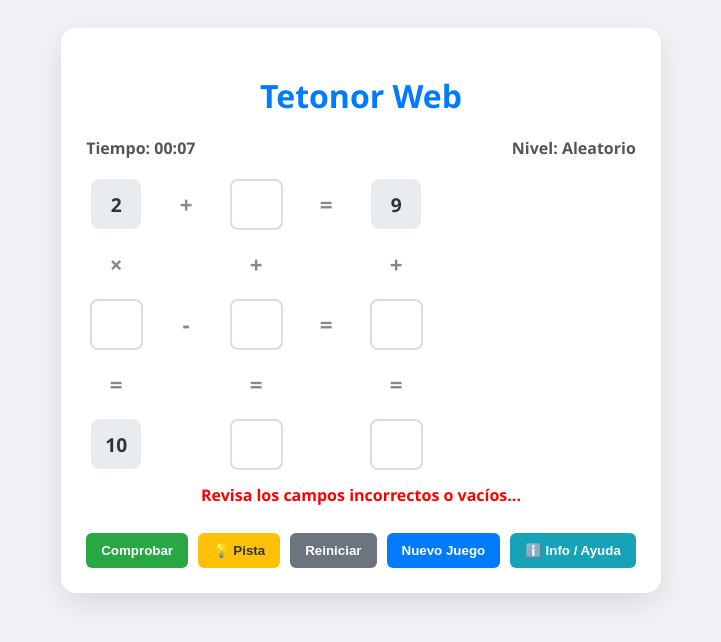
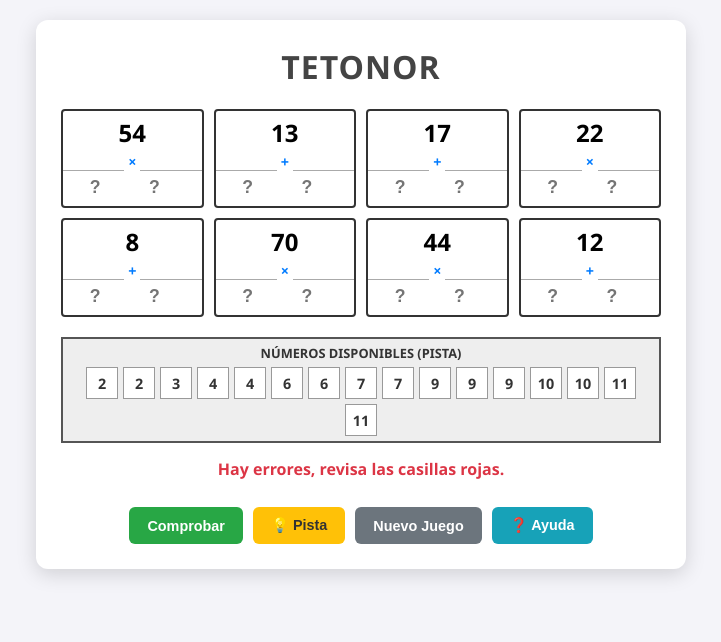
Before and after one commit to rukiaVale/Tetonor-game, a plain HTML site: page index.html in a window 1280 px wide. Both pictures are taken after a click on the button "Comprobar". Shown: the whole page, without its empty margins (279-1000 px from the left). Drawn offline with Linux system fonts and the light colour scheme.

Commit message:
Refactor Tetonor game layout and logic
Updated game title and improved styling for the Tetonor game. Enhanced game logic and user interface elements, including controls and hints.

```diff
--- a/index.html
+++ b/index.html
@@ -3,267 +3,260 @@
 <head>
     <meta charset="UTF-8">
     <meta name="viewport" content="width=device-width, initial-scale=1.0">
-    <title>Tetonor Web - Juega y Aprende</title>
+    <title>Tetonor Clásico</title>
     <style>
-        body { font-family: 'Segoe UI', sans-serif; display: flex; flex-direction: column; align-items: center; background-color: #f0f2f5; padding: 20px; color: #333; }
-        .game-container { background: white; padding: 25px; border-radius: 15px; box-shadow: 0 10px 30px rgba(0,0,0,0.1); text-align: center; margin-bottom: 20px; }
-        h1 { color: #007bff; margin-bottom: 20px; }
-        .stats { display: flex; justify-content: space-between; width: 100%; margin-bottom: 20px; font-weight: bold; color: #555; }
-        .grid { display: grid; grid-template-columns: repeat(5, 60px); grid-gap: 10px; align-items: center; justify-items: center; }
-        .cell { width: 50px; height: 50px; display: flex; align-items: center; justify-content: center; font-weight: bold; font-size: 1.2rem; }
-        input { width: 45px; height: 45px; text-align: center; border: 2px solid #ddd; border-radius: 8px; font-size: 1.2rem; color: #007bff; transition: 0.3s; }
-        input:focus { border-color: #007bff; outline: none; box-shadow: 0 0 5px rgba(0,123,255,0.5); }
-        .op { color: #888; font-size: 1.4rem; }
-        .res { color: #333; background: #e9ecef; border-radius: 8px; }
+        :root { --primary: #0056b3; --bg: #f4f4f9; --cell-size: 80px; }
+        body { font-family: 'Segoe UI', Tahoma, Geneva, Verdana, sans-serif; background-color: var(--bg); display: flex; flex-direction: column; align-items: center; padding: 20px; margin: 0; color: #333; }
+
+        .game-card { background: white; padding: 25px; border-radius: 12px; box-shadow: 0 5px 20px rgba(0,0,0,0.15); max-width: 600px; width: 100%; text-align: center; }
+        h1 { margin-top: 0; color: #444; letter-spacing: 1px; }
+
+        /* Grid del juego */
+        .grid { display: grid; grid-template-columns: repeat(4, 1fr); gap: 10px; margin: 20px 0; }
+        .cell { border: 2px solid #333; height: 90px; display: flex; flex-direction: column; align-items: center; justify-content: space-between; position: relative; background: #fff; border-radius: 4px; padding-bottom: 5px; }
+        .res-num { font-size: 1.5rem; font-weight: 800; margin-top: 5px; color: #000; }
+
+        .input-box { width: 100%; display: flex; justify-content: space-evenly; border-top: 1px solid #aaa; padding-top: 5px; }
+        input { width: 35px; border: none; text-align: center; font-size: 1.1rem; font-weight: bold; color: var(--primary); outline: none; background: transparent; border-bottom: 2px solid transparent; }
+        input:focus { border-bottom: 2px solid var(--primary); }
+
+        .op-sign { position: absolute; bottom: 35px; font-size: 0.9rem; font-weight: bold; color: #007bff; background: white; padding: 0 4px; }
+
+        /* Lista de números abajo */
+        .list-container { margin-top: 15px; border: 2px solid #555; padding: 5px; background: #eee; }
+        .list-title { font-size: 0.8rem; font-weight: bold; text-transform: uppercase; margin-bottom: 5px; }
+        .number-list { display: flex; flex-wrap: wrap; justify-content: center; gap: 5px; }
+        .num-item { width: 30px; height: 30px; display: flex; align-items: center; justify-content: center; border: 1px solid #999; background: white; font-weight: bold; font-size: 0.9rem; cursor: pointer; }
+        .num-used { background-color: #aaa; color: #555; text-decoration: line-through; }
+
+        /* Controles */
         .controls { margin-top: 25px; display: flex; gap: 10px; flex-wrap: wrap; justify-content: center; }
-        .btn { padding: 10px 15px; border: none; border-radius: 6px; cursor: pointer; font-weight: bold; transition: 0.2s; color: white; }
+        .btn { padding: 10px 18px; border: none; border-radius: 6px; cursor: pointer; font-weight: bold; color: white; transition: 0.2s; font-size: 0.9rem; }
         .btn-check { background: #28a745; }
         .btn-hint { background: #ffc107; color: #333; }
-        .btn-reset { background: #6c757d; }
-        .btn-new { background: #007bff; }
+        .btn-new { background: #6c757d; }
         .btn-info { background: #17a2b8; }
-        .btn:hover { opacity: 0.9; transform: scale(1.05); }
-        #message { margin-top: 15px; font-weight: bold; min-height: 24px; }
-        .correct { border-color: #28a745 !important; background-color: #d4edda; color: #155724; }
+        .btn:hover { transform: translateY(-2px); opacity: 0.9; }
 
-        /* Estilos para la sección de información */
-        #info-section {
-            background: white;
-            padding: 25px;
-            border-radius: 15px;
-            box-shadow: 0 10px 30px rgba(0,0,0,0.1);
-            width: 90%;
-            max-width: 600px;
-            margin-top: 20px;
-            text-align: left;
-            display: none; /* Oculto por defecto */
-        }
-        #info-section h2 { color: #007bff; margin-bottom: 15px; }
-        #info-section h3 { color: #333; margin-top: 20px; margin-bottom: 10px; }
-        #info-section ul { list-style-type: disc; margin-left: 20px; margin-bottom: 15px; }
-        #info-section ol { list-style-type: decimal; margin-left: 20px; margin-bottom: 15px; }
-        #info-section p { line-height: 1.6; margin-bottom: 10px; }
+        #msg { margin-top: 15px; font-weight: bold; height: 24px; }
+        .correct-cell { border-color: #28a745; background-color: #e8f5e9; }
+        .wrong-cell { border-color: #dc3545; background-color: #f8d7da; }
+
+        /* Sección de Ayuda (Oculta) */
+        #info-section { display: none; background: #fff3cd; border: 1px solid #ffeeba; color: #856404; padding: 15px; margin-top: 20px; border-radius: 8px; text-align: left; font-size: 0.9rem; }
+        #info-section h3 { margin-top: 0; }
+        #info-section ul { padding-left: 20px; }
     </style>
 </head>
 <body>
 
-    <div class="game-container">
-        <h1>Tetonor Web</h1>
+<div class="game-card">
+    <h1>TETONOR</h1>
 
-        <div class="stats">
-            <div>Tiempo: <span id="timer">00:00</span></div>
-            <div id="level">Nivel: Aleatorio</div>
+    <div id="game-grid" class="grid"></div>
+
+    <div class="list-container">
+        <div class="list-title">Números Disponibles (Pista)</div>
+        <div id="num-list" class="number-list"></div>
     </div>
 
-        <div id="grid" class="grid"></div>
-
-        <div id="message"></div>
+    <div id="msg"></div>
 
     <div class="controls">
-            <button class="btn btn-check" onclick="checkGame()">Comprobar</button>
-            <button class="btn btn-hint" onclick="getHint()">💡 Pista</button>
-            <button class="btn btn-reset" onclick="resetCurrent()">Reiniciar</button>
-            <button class="btn btn-new" onclick="initGame()">Nuevo Juego</button>
-            <button class="btn btn-info" onclick="toggleInfo()">ℹ️ Info / Ayuda</button>
+        <button class="btn btn-check" onclick="checkAll()">Comprobar</button>
+        <button class="btn btn-hint" onclick="giveHint()">💡 Pista</button>
+        <button class="btn btn-new" onclick="generateGame()">Nuevo Juego</button>
+        <button class="btn btn-info" onclick="toggleInfo()">❓ Ayuda</button>
+    </div>
+
+    <div id="info-section">
+        <h3>Cómo jugar:</h3>
+        <ul>
+            <li>El objetivo es completar las casillas inferiores de cada cuadro.</li>
+            <li>El número grande arriba es el <strong>Resultado</strong>.</li>
+            <li>El signo azul (<strong>+</strong> o <strong>×</strong>) indica la operación.</li>
+            <li>Debes encontrar qué par de números, al sumarse o multiplicarse, dan ese resultado.</li>
+            <li><strong>Importante:</strong> Los números que uses deben salir de la "Lista de Números Disponibles" que ves abajo.</li>
+            <li>¡Cada número de la lista se usa solo una vez!</li>
+        </ul>
     </div>
 </div>
 
-    <div id="info-section">
-        <h2>Reglas del Juego Tetonor</h2>
-        <p>El **Tetonor** es un desafío matemático que pondrá a prueba tu lógica y tus habilidades numéricas. El objetivo es simple:</p>
+<script>
+    let solution = [];
+    let availableNumbers = [];
 
-        <h3>Objetivo:</h3>
-        <ul>
-            <li>Rellenar todas las casillas vacías (las que tienen un cuadro de texto) con números del **1 al 9**.</li>
-            <li>Debes asegurarte de que todas las operaciones matemáticas (sumas, restas, multiplicaciones) sean correctas, tanto en horizontal como en vertical.</li>
-            <li>Se deben respetar los operadores y el orden de izquierda a derecha en las filas y de arriba hacia abajo en las columnas.</li>
-        </ul>
+    function generateGame() {
+        const grid = document.getElementById('game-grid');
+        const listDiv = document.getElementById('num-list');
+        const msg = document.getElementById('msg');
+        grid.innerHTML = '';
+        listDiv.innerHTML = '';
+        msg.textContent = '';
 
-        <h3>Consejos para Resolver:</h3>
-        <ol>
-            <li>**Empieza por lo fácil:** Busca las operaciones que ya tienen la mayoría de los números revelados o que solo tienen una casilla vacía. Por ejemplo, si tienes "5 + [ ] = 8", sabes que el número es 3.</li>
-            <li>**Multiplicaciones y divisiones:** A menudo son las más restrictivas. Si tienes "X * [ ] = Y", las opciones para el número desconocido suelen ser pocas. ¡Aprovéchalas!</li>
-            <li>**Intersecciones:** Un número puede ser parte de una operación horizontal y una vertical. Si encuentras un número en una operación, verifica cómo afecta a la otra operación que lo cruza.</li>
-            <li>**Prueba y error (con cabeza):** Si estás atascado, haz una suposición educada para una casilla y mira si puedes seguir resolviendo. Si llegas a una contradicción, sabrás que tu suposición original era incorrecta.</li>
-            <li>**Utiliza el botón "Reiniciar":** Si crees que te has equivocado en alguna parte, puedes borrar tus entradas y volver a empezar con el mismo tablero.</li>
-            <li>**El botón "Pista":** Si estás muy perdido, el botón "💡 Pista" te revelará una de las respuestas correctas. ¡Úsalo con moderación para desafiarte a ti mismo!</li>
-        </ol>
-        <p>¡Mucha suerte y diviértete mejorando tu agilidad mental!</p>
-    </div>
+        // Limpiar estilos anteriores
+        document.getElementById('info-section').style.display = 'none';
 
-    <script>
-        let solution = {};
-        let seconds = 0;
-        let timerInterval;
+        // 1. Generar pares de números para 8 celdas (16 números en total)
+        availableNumbers = [];
+        solution = [];
 
-        function startTimer() {
-            clearInterval(timerInterval);
-            seconds = 0;
-            updateTimerDisplay();
-            timerInterval = setInterval(() => {
-                seconds++;
-                updateTimerDisplay();
-            }, 1000);
+        // Generamos 8 pares lógicos
+        for(let i=0; i<8; i++) {
+            // Números base entre 2 y 12 para que las multiplicaciones no sean gigantes
+            let n1 = Math.floor(Math.random() * 10) + 2;
+            let n2 = Math.floor(Math.random() * 10) + 2;
+
+            // Decidir operación (50% prob)
+            let isMult = Math.random() > 0.5;
+            let result = isMult ? n1 * n2 : n1 + n2;
+
+            // Guardar solución
+            solution.push({ n1, n2, result, isMult });
+
+            // Guardar números para la lista visual
+            availableNumbers.push(n1, n2);
         }
 
-        function updateTimerDisplay() {
-            const m = Math.floor(seconds / 60).toString().padStart(2, '0');
-            const s = (seconds % 60).toString().padStart(2, '0');
-            document.getElementById('timer').textContent = `${m}:${s}`;
-        }
+        // Ordenar lista de números para mostrar abajo
+        availableNumbers.sort((a, b) => a - b);
 
-        function getRandomInt(min, max) {
-            return Math.floor(Math.random() * (max - min + 1)) + min;
-        }
+        // 2. Dibujar la cuadrícula
+        solution.forEach((sol, i) => {
+            const cell = document.createElement('div');
+            cell.className = 'cell';
+            cell.innerHTML = `
+                <div class="res-num">${sol.result}</div>
+                <div class="op-sign">${sol.isMult ? '×' : '+'}</div>
+                <div class="input-box">
+                    <input type="number" class="user-in" data-idx="${i}" data-pos="1" placeholder="?">
+                    <input type="number" class="user-in" data-idx="${i}" data-pos="2" placeholder="?">
+                </div>
+            `;
+            grid.appendChild(cell);
+        });
 
-        function initGame() {
-            const grid = document.getElementById('grid');
-            const message = document.getElementById('message');
-            grid.innerHTML = '';
-            message.textContent = '';
-            startTimer();
-
-            // Lógica de generación mejorada
-            // Aseguramos que los números sean válidos y permitan soluciones
-            let f1_a, f1_b, f1_sum, col1_d, col1_res, f2_e, f2_f;
-
-            do { // Loop para asegurar que la división sea posible y los resultados estén entre 1 y 9
-                f1_a = getRandomInt(2, 9); // Para que la multiplicación sea interesante
-                f1_b = getRandomInt(1, 9);
-                f1_sum = f1_a + f1_b;
-
-                col1_d = getRandomInt(2, 5); // Para que la multiplicación no sea demasiado grande
-                col1_res = f1_a * col1_d;
-
-                f2_e = getRandomInt(1, 9);
-                f2_f = col1_d - f2_e;
-                // Asegurarse que f2_f sea positivo y distinto de 0
-            } while (f1_sum > 18 || col1_res > 81 || f2_f <= 0 || f2_f > 9); // Ajuste de rangos para la validez
-
-            solution = {
-                f1_b: f1_b,
-                col1_d: col1_d,
-                f2_e: f2_e,
-                f2_f: f2_f,
-                sum_mid: f1_b + f2_e,
-                total: f1_sum + f2_f
-            };
-
-            // Ajustar si las sumas finales se salen del rango 1-18
-            if (solution.sum_mid > 18) { // Si la suma central es muy alta, regenerar
-                return initGame();
-            }
-            if (solution.total > 18) { // Si la suma final es muy alta, regenerar
-                return initGame();
-            }
-
-
-            const cells = [
-                {type: 'val', val: f1_a}, {type: 'op', val: '+'}, {type: 'input', id: 'f1_b'}, {type: 'op', val: '='}, {type: 'res', val: f1_sum},
-                {type: 'op', val: '×'}, {type: 'empty'}, {type: 'op', val: '+'}, {type: 'empty'}, {type: 'op', val: '+'},
-                {type: 'input', id: 'col1_d'}, {type: 'op', val: '-'}, {type: 'input', id: 'f2_e'}, {type: 'op', val: '='}, {type: 'input', id: 'f2_f'},
-                {type: 'op', val: '='}, {type: 'empty'}, {type: 'op', val: '='}, {type: 'empty'}, {type: 'op', val: '='},
-                {type: 'res', val: col1_res}, {type: 'empty'}, {type: 'input', id: 'sum_mid'}, {type: 'empty'}, {type: 'input', id: 'total'}
-            ];
-
-            cells.forEach(cell => {
-                const div = document.createElement('div');
-                div.className = 'cell';
-                if(cell.type === 'val' || cell.type === 'res') {
-                    div.classList.add('res');
-                    div.textContent = cell.val;
-                } else if(cell.type === 'op') {
-                    div.classList.add('op');
-                    div.textContent = cell.val;
-                } else if(cell.type === 'input') {
-                    const input = document.createElement('input');
-                    input.type = 'number';
-                    input.min = "1";
-                    input.max = "9";
-                    input.maxLength = "1"; // Para asegurar solo un dígito visualmente
-                    input.id = cell.id;
-                    div.appendChild(input);
-                }
-                grid.appendChild(div);
+        // 3. Dibujar la lista de números abajo
+        availableNumbers.forEach(num => {
+            const span = document.createElement('div');
+            span.className = 'num-item';
+            span.textContent = num;
+            listDiv.appendChild(span);
         });
     }
 
-        function checkGame() {
-            let allFilled = true;
-            let correctCount = 0;
-            let totalInputs = 0;
+    function checkAll() {
+        const inputs = document.querySelectorAll('.user-in');
+        let allCorrect = true;
 
-            for (let key in solution) {
-                totalInputs++;
-                const input = document.getElementById(key);
-                if (input && input.value !== '') { // Asegurarse de que el input exista y no esté vacío
-                    if (parseInt(input.value) === solution[key]) {
-                        input.classList.add('correct');
-                        correctCount++;
+        solution.forEach((sol, i) => {
+            const input1 = document.querySelector(`input[data-idx="${i}"][data-pos="1"]`);
+            const input2 = document.querySelector(`input[data-idx="${i}"][data-pos="2"]`);
+            const val1 = parseInt(input1.value);
+            const val2 = parseInt(input2.value);
+            const parent = input1.closest('.cell');
+
+            let isPairCorrect = false;
+
+            if (val1 && val2) {
+                // Verificar si la operación matemática es correcta
+                let mathCorrect = false;
+                if (sol.isMult) {
+                    if (val1 * val2 === sol.result) mathCorrect = true;
                 } else {
-                        input.classList.remove('correct');
-                        allFilled = false; // Aunque esté lleno, si es incorrecto, no está "bien"
+                    if (val1 + val2 === sol.result) mathCorrect = true;
                 }
+
+                // Verificar si los números usados estaban en la lista (simplificado para jugabilidad:
+                // solo validamos que la matemática sea correcta para este par)
+                if (mathCorrect) isPairCorrect = true;
+            }
+
+            if(isPairCorrect) {
+                parent.classList.add('correct-cell');
+                parent.classList.remove('wrong-cell');
             } else {
-                    input.classList.remove('correct');
-                    allFilled = false; // Si hay alguno vacío, no está todo completo
+                allCorrect = false;
+                if (val1 || val2) { // Solo marcar error si intentaron escribir algo
+                    parent.classList.add('wrong-cell');
+                    parent.classList.remove('correct-cell');
+                }
+            }
+        });
+
+        const msg = document.getElementById('msg');
+        if(allCorrect) {
+            msg.textContent = "¡FELICIDADES! Has resuelto el tablero.";
+            msg.style.color = "green";
+        } else {
+            msg.textContent = "Hay errores, revisa las casillas rojas.";
+            msg.style.color = "#dc3545";
+        }
+
+        updateNumberListStrike();
+    }
+
+    // Tachar números usados en la lista
+    function updateNumberListStrike() {
+        // Obtenemos todos los valores escritos por el usuario
+        const inputs = document.querySelectorAll('.user-in');
+        let usedValues = [];
+        inputs.forEach(inp => {
+            if(inp.value) usedValues.push(parseInt(inp.value));
+        });
+
+        // Reiniciamos visualmente la lista
+        const listItems = document.querySelectorAll('.num-item');
+        listItems.forEach(item => item.classList.remove('num-used'));
+
+        // Tachamos los que coincidan (lógica visual simple)
+        listItems.forEach(item => {
+            const val = parseInt(item.textContent);
+            const foundIndex = usedValues.indexOf(val);
+            if(foundIndex !== -1) {
+                item.classList.add('num-used');
+                usedValues.splice(foundIndex, 1); // Remover para no tachar repetidos incorrectamente
+            }
+        });
+    }
+
+    function giveHint() {
+        const inputs = Array.from(document.querySelectorAll('.user-in')).filter(i => !i.value);
+        if(inputs.length > 0) {
+            // Elegir una casilla vacía al azar
+            const target = inputs[Math.floor(Math.random() * inputs.length)];
+            const idx = target.getAttribute('data-idx');
+            const pos = target.getAttribute('data-pos');
+
+            // Rellenar con la solución correcta
+            target.value = pos == "1" ? solution[idx].n1 : solution[idx].n2;
+
+            // Feedback visual
+            target.style.backgroundColor = "#fff3cd";
+            updateNumberListStrike();
+        } else {
+            document.getElementById('msg').textContent = "¡Ya no hay casillas vacías!";
         }
     }
 
-            const msg = document.getElementById('message');
-            if (correctCount === totalInputs && allFilled) { // Todos llenos y todos correctos
-                clearInterval(timerInterval);
-                msg.textContent = `¡Felicidades! Lo lograste en ${document.getElementById('timer').textContent}`;
-                msg.style.color = "green";
-                setTimeout(initGame, 3000); // Nuevo juego después de 3 segundos
+    function toggleInfo() {
+        const info = document.getElementById('info-section');
+        if (info.style.display === 'block') {
+            info.style.display = 'none';
         } else {
-                msg.textContent = "Revisa los campos incorrectos o vacíos...";
-                msg.style.color = "red";
+            info.style.display = 'block';
         }
     }
 
-        function getHint() {
-            const keys = Object.keys(solution);
-            const emptyInputs = keys.filter(k => {
-                const input = document.getElementById(k);
-                return input && input.value === '';
+    // Detectar cambios en inputs para actualizar tachado de lista
+    document.addEventListener('input', (e) => {
+        if(e.target.classList.contains('user-in')) {
+            updateNumberListStrike();
+        }
     });
 
-            if (emptyInputs.length > 0) {
-                const randomKey = emptyInputs[Math.floor(Math.random() * emptyInputs.length)];
-                const input = document.getElementById(randomKey);
-                input.value = solution[randomKey];
-                input.classList.add('correct');
-                document.getElementById('message').textContent = "¡Una pista revelada!";
-                document.getElementById('message').style.color = "blue";
-            } else {
-                document.getElementById('message').textContent = "¡Ya están todos los números en el tablero!";
-                document.getElementById('message').style.color = "orange";
-            }
-        }
+    window.onload = generateGame;
+</script>
 
-        function resetCurrent() {
-            for (let key in solution) {
-                const input = document.getElementById(key);
-                if (input) { // Asegurarse de que el input exista
-                    input.value = '';
-                    input.classList.remove('correct');
-                }
-            }
-            document.getElementById('message').textContent = "Tablero limpiado.";
-            document.getElementById('message').style.color = "black";
-        }
-
-        function toggleInfo() {
-            const infoSection = document.getElementById('info-section');
-            if (infoSection.style.display === 'none' || infoSection.style.display === '') {
-                infoSection.style.display = 'block';
-            } else {
-                infoSection.style.display = 'none';
-            }
-        }
-
-        window.onload = initGame;
-    </script>
 </body>
 </html>
```
Lines whose indentation alone changed are shown as unchanged.
